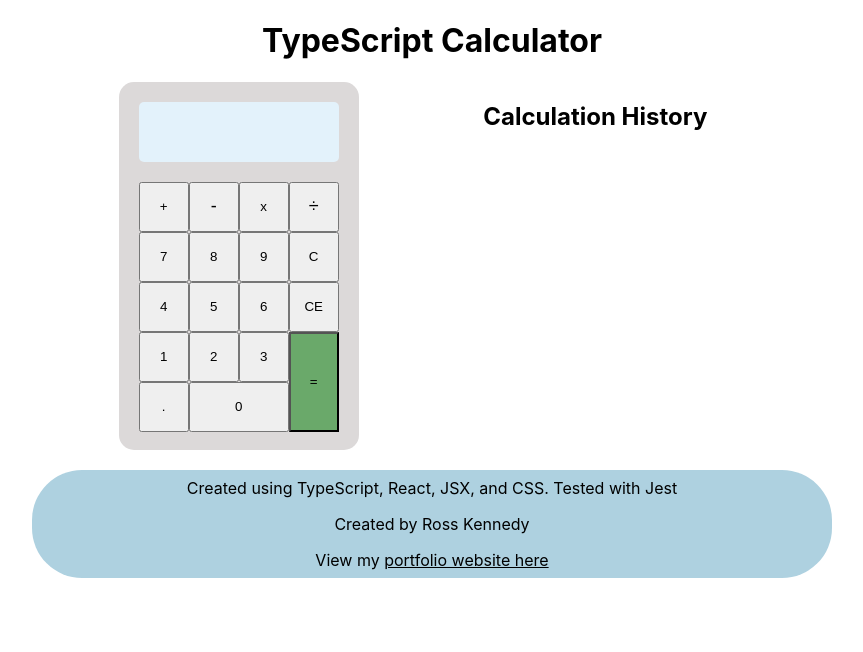
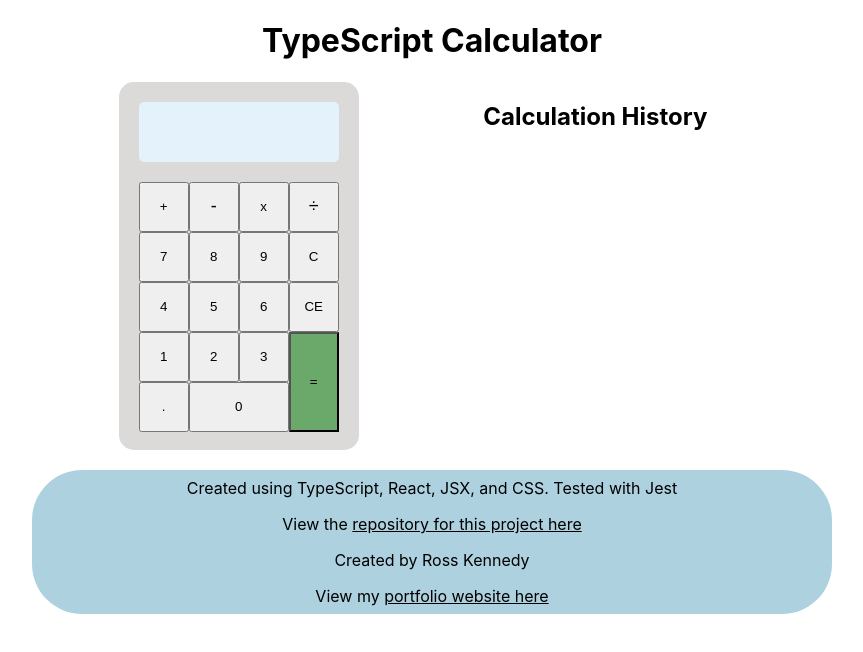
Before and after one commit to RoKen1000/calculator, a React (Create React App) app: page / in a window 1280 px wide. Shown: the top 652 px of the page, without its empty margins (208-1071 px from the left). Built offline with nearby package versions, Linux system fonts and the light colour scheme; the HTML template or start-up script is replaced by a standard one.

Commit message:
Add link to project github repository in Footer.

```diff
--- a/src/components/Footer.tsx
+++ b/src/components/Footer.tsx
@@ -5,6 +5,7 @@ export const Footer = () => {
     return(
         <footer className="footer">
             <p>Created using TypeScript, React, JSX, and CSS. Tested with Jest</p>
+            <p>View the <a href="https://github.com/RoKen1000/typescript-calculator">repository for this project here</a></p>
             <p>Created by Ross Kennedy</p>
             <p>View my <a href="https://ross-kennedy-dev.netlify.app/">portfolio website here</a></p>
         </footer>
```
